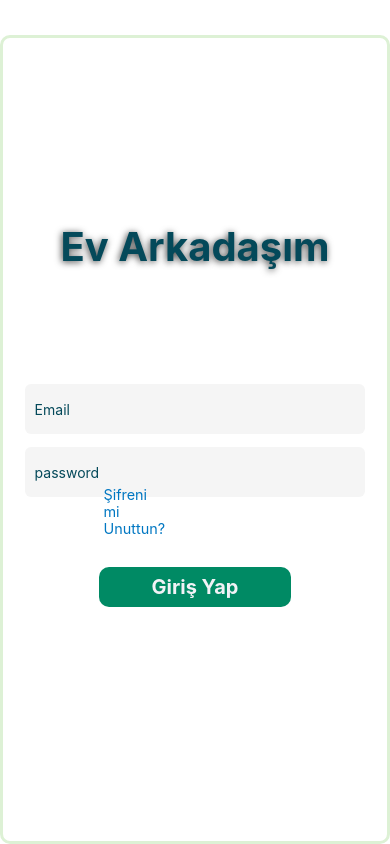
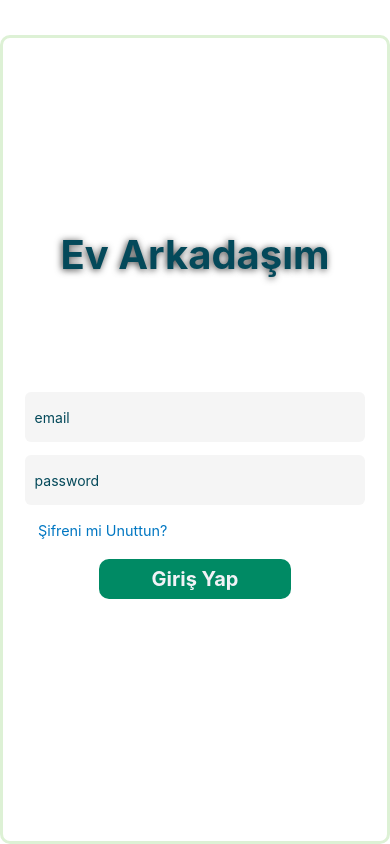
Before and after one commit to Ev-Arkadasim/WEB, a React Native app: screen / in a window 390 px wide. Built offline with nearby package versions, Linux system fonts and the light colour scheme.

Commit message:
add more components and reusable code

```diff
--- a/App.tsx
+++ b/App.tsx
@@ -1,6 +1,7 @@
 import { useState } from 'react';
 import { Linking, StyleSheet, Text, TextInput, TouchableOpacity, View } from 'react-native';
 import ForgotPasswordMember from './ForgotPasswordMember';
+import LabelContainer from './labelContainer';
 import LoginButton from './LoginButton';
 
 export default function App() {
@@ -10,19 +11,12 @@ export default function App() {
     <View style={styles.container}>
       <Text style={styles.textColor}>Ev Arkadaşım</Text>
       <View style={styles.emailPasswordContainer}>
-        <TextInput
-          style={styles.mail}
-          placeholder="Email"
-          placeholderTextColor="#04495A"
-        />
-        <TextInput
-          style={styles.password}
-          placeholder="password"
-          placeholderTextColor="#04495A"
-          secureTextEntry={passwordVisible}
-        />
+        <LabelContainer placeholder='email'/>
+        <LabelContainer placeholder='password'/>
       </View>
-      <ForgotPasswordMember/>
+      <View style={{ alignSelf: "flex-start" }}>
+        <ForgotPasswordMember />
+      </View>
       <LoginButton />
     </View>
   );
@@ -50,27 +44,6 @@ const styles = StyleSheet.create({
     textShadowRadius: 7,
   },
 
-  mail: {
-    height: 50,
-    margin: 12,
-    marginBottom: 1,
-    borderRadius: 6,
-    padding: 10,
-    textAlign: "left",
-    backgroundColor: "#F5F5F5",
-
-  },
-  password: {
-    borderRadius: 6,
-    height: 50,
-    margin: 12,
-    padding: 10,
-    marginBottom: 50,
-    textAlign: "left",
-    backgroundColor: "#F5F5F5",
-    position: "relative",
-
-  },
   emailPasswordContainer: {
     width: "95%",
     display: "flex",
--- a/ForgotPasswordMember.tsx
+++ b/ForgotPasswordMember.tsx
@@ -13,14 +13,12 @@ export default function ForgotPasswordMember() {
 
 const styles = StyleSheet.create({
   forgotPasswordRegisterContainer: {
-    position: "absolute",
-    bottom: 10,
-    right: 30,
+    marginTop: 16,
+    marginLeft:35,
   },
   forgotPasswordButton: {
     color: "#0077C2",
     position: "relative",
     fontSize: 14.4,
-
   },
 });
--- /dev/null
+++ b/LabelContainer.tsx
@@ -0,0 +1,26 @@
+import { StyleSheet, TextInput, View } from "react-native";
+
+
+export default function LabelContainer(props:any) {
+  return (
+    <View>
+      <TextInput
+        style={styles.label}
+        placeholder= {props.placeholder}
+        placeholderTextColor="#04495A"
+      />
+    </View>
+  );
+}
+
+const styles = StyleSheet.create({
+  label: {
+    height: 50,
+    margin: 12,
+    marginBottom: 1,
+    borderRadius: 6,
+    padding: 10,
+    textAlign: "left",
+    backgroundColor: "#F5F5F5",
+  },
+});
```
Also changed, not shown: forgotPasswordPage.tsx (added, +9 -0 lines).
